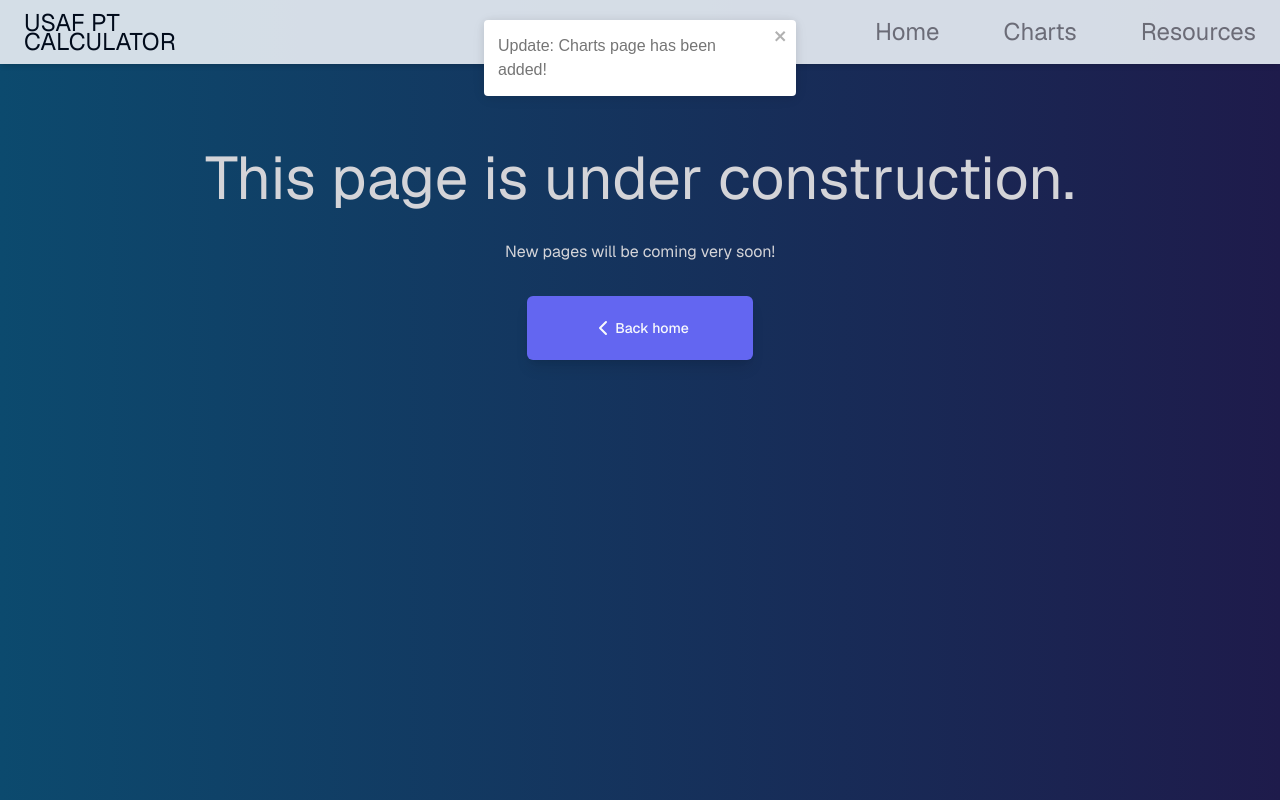
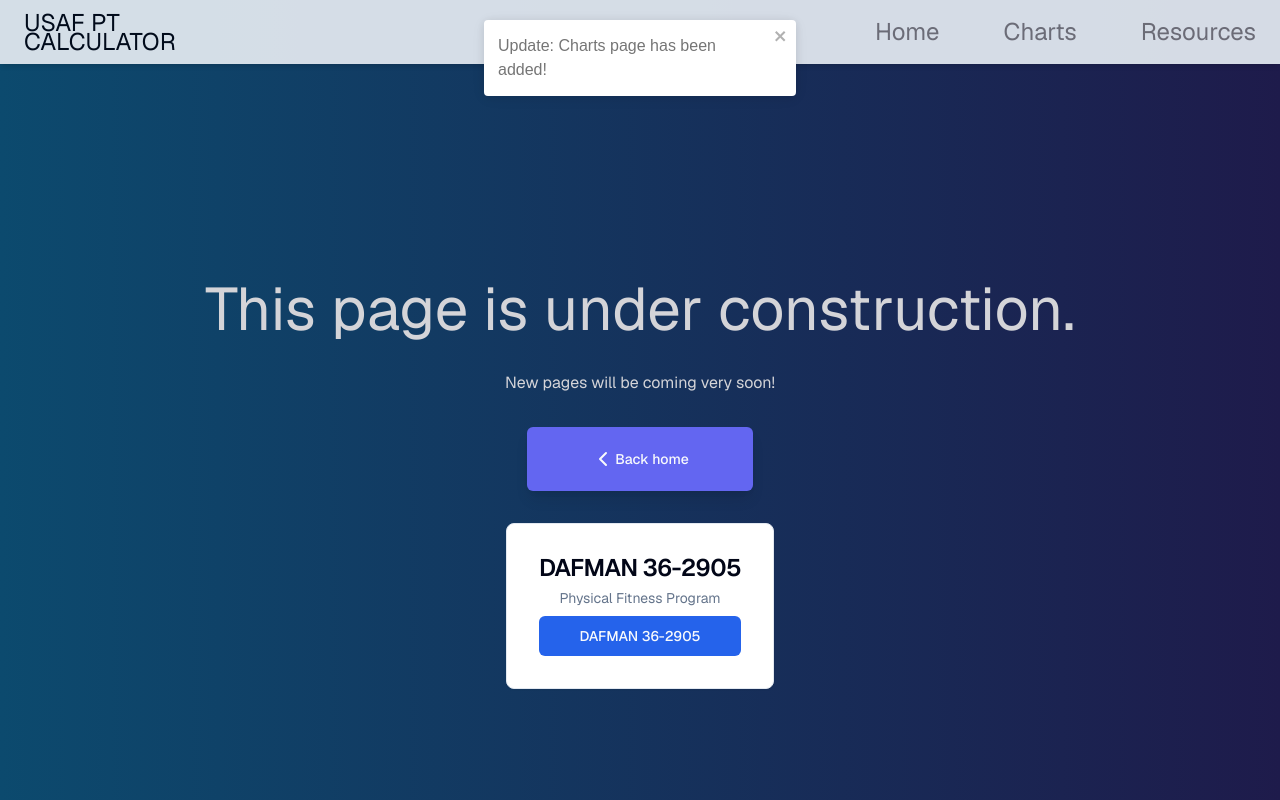
Before and after one commit to ronnieima/usaf-pt-calculator, a Next.js app: page /exercises in a window 1280 px wide. Shown: the top 800 px of the page. Built offline with nearby package versions, Linux system fonts and the light colour scheme; what next-cloudinary, tailwindcss-animated would draw is missing.

Commit message:
add resouce card and tailored score chart link

```diff
--- a/app/_components/UnderConstruction.tsx
+++ b/app/_components/UnderConstruction.tsx
@@ -2,11 +2,12 @@ import React from "react";
 import { Button } from "./ui/(shadcn)/button";
 import Link from "next/link";
 import { ChevronLeft } from "lucide-react";
+import { Card, CardDescription, CardTitle } from "./ui/(shadcn)/card";
 
 const UnderConstruction = () => {
   return (
-    <main className="min-h-screen bg-gradient-to-r from-sky-900  to-indigo-950 p-5 text-zinc-300">
-      <section className="flex h-screen flex-col items-center gap-8  py-16 text-center">
+    <main className="  p-5 text-zinc-300">
+      <section className="flex min-h-[100svh] flex-col items-center justify-center  gap-8 py-16 text-center">
         <h1 className="text-6xl">This page is under construction.</h1>
         <p>New pages will be coming very soon!</p>
         <Button asChild className="h-16 bg-indigo-500 px-16 shadow-lg">
@@ -15,6 +16,18 @@ const UnderConstruction = () => {
             Back home
           </Link>
         </Button>
+        <Card className=" flex flex-col gap-2 p-8">
+          <CardTitle>DAFMAN 36-2905</CardTitle>
+          <CardDescription>Physical Fitness Program</CardDescription>
+          <Button asChild>
+            <Link
+              className=""
+              href="https://res.cloudinary.com/dfpbpun9z/image/upload/v1700294852/dafman36-2905.pdf"
+            >
+              DAFMAN 36-2905
+            </Link>
+          </Button>
+        </Card>
       </section>
     </main>
   );
--- a/app/_components/ui/(form)/(score)/FailReasons.tsx
+++ b/app/_components/ui/(form)/(score)/FailReasons.tsx
@@ -35,11 +35,9 @@ function FailReasons() {
                   {Object.entries(minimumMetStatus).map(([key, value]) => {
                     if (!value) {
                       return (
-                        <>
-                          <li key={key} className="list-item capitalize">
-                            - {key === "upper" ? "Upper Body" : key}
-                          </li>
-                        </>
+                        <li key={key} className="list-item capitalize">
+                          - {key === "upper" ? "Upper Body" : key}
+                        </li>
                       );
                     }
                   })}
--- a/app/_components/ui/(form)/(score)/Score.tsx
+++ b/app/_components/ui/(form)/(score)/Score.tsx
@@ -1,12 +1,19 @@
-import { useFormState } from "react-hook-form";
+import { useFormContext, useFormState } from "react-hook-form";
 import FailReasons from "./FailReasons";
 import ScoreMessage from "./ScoreMessage";
 import Spinner from "../../Spinner";
 import { Separator } from "../../(shadcn)/separator";
+import Link from "next/link";
+import { formatAgeGroup } from "@/app/charts/page";
 
 function Score() {
   const { isSubmitting, isSubmitSuccessful } = useFormState();
 
+  const { watch } = useFormContext();
+  const gender = watch("gender");
+  const ageGroup = watch("ageGroup");
+
+  const formattedAgeGroup = formatAgeGroup(ageGroup);
   return (
     <section className="my-16 flex flex-col  items-center justify-center gap-8 text-4xl  text-foreground">
       {isSubmitting && <Spinner />}
@@ -19,6 +26,16 @@ function Score() {
           <Separator className="mt-16" />
 
           <ScoreMessage />
+          <p className="text-lg">
+            View the {gender} / {ageGroup} score chart{" "}
+            <Link
+              href={`https://hnnyotwjhikrytqynjyk.supabase.co/storage/v1/object/public/usafptcalculator/scorechart_${gender}_${formattedAgeGroup}.pdf`}
+              target="_blank"
+              className="text-primary hover:text-primary/50"
+            >
+              here
+            </Link>
+          </p>
           <FailReasons />
         </section>
       )}
--- a/app/_contexts/ScoreContext.tsx
+++ b/app/_contexts/ScoreContext.tsx
@@ -1,5 +1,10 @@
 "use client";
-import React, { createContext, useContext, useState } from "react";
+import React, {
+  PropsWithChildren,
+  createContext,
+  useContext,
+  useState,
+} from "react";
 
 type ScoreState = {
   minimumMetStatus: { upper: boolean; core: boolean; cardio: boolean };
@@ -25,14 +30,10 @@ const ScoreContext = createContext<{
   setScores: () => {},
 });
 
-type ScoreContextProviderProps = {
-  children: React.ReactNode;
-};
-
-export default function ScoreContextProvider({
-  children,
-}: ScoreContextProviderProps) {
+export default function ScoreContextProvider({ children }: PropsWithChildren) {
   const [scores, setScores] = useState(initialScores);
+  const [gender, setGender] = useState("");
+  const [ageGroup, setAgeGroup] = useState("");
 
   return (
     <ScoreContext.Provider value={{ scores, setScores }}>
--- a/app/charts/page.tsx
+++ b/app/charts/page.tsx
@@ -6,9 +6,7 @@ import { Card, CardHeader, CardTitle } from "../_components/ui/(shadcn)/card";
 
 const genders = ["male", "female"];
 const ages = ageGroups;
-
-const ChartsPage = () => {
-  function formatAgeGroup(ageGroup: string) {
+export function formatAgeGroup(ageGroup: string) {
   switch (ageGroup) {
     case "<25":
       return "lt25";
@@ -18,6 +16,7 @@ const ChartsPage = () => {
       return ageGroup;
   }
 }
+const ChartsPage = () => {
   return (
     <div className="flex flex-col items-center justify-center pb-16">
       <header className=" justify-center py-16">
--- a/app/resources/page.tsx
+++ b/app/resources/page.tsx
@@ -1,15 +1,15 @@
 import React from "react";
 import UnderConstruction from "../_components/UnderConstruction";
+import Link from "next/link";
+import { Button } from "../_components/ui/(shadcn)/button";
+import {
+  Card,
+  CardDescription,
+  CardTitle,
+} from "../_components/ui/(shadcn)/card";
 
 const ResourcesPage = () => {
-  return (
-    <div className=" h-screen px-8 py-8 lg:px-64">
-      <iframe
-        className="h-full w-full"
-        src="https://res.cloudinary.com/dfpbpun9z/image/upload/v1700294852/dafman36-2905.pdf"
-      ></iframe>
-    </div>
-  );
+  return <UnderConstruction />;
 };
 
 export default ResourcesPage;
```
Lines whose indentation alone changed are shown as unchanged.
